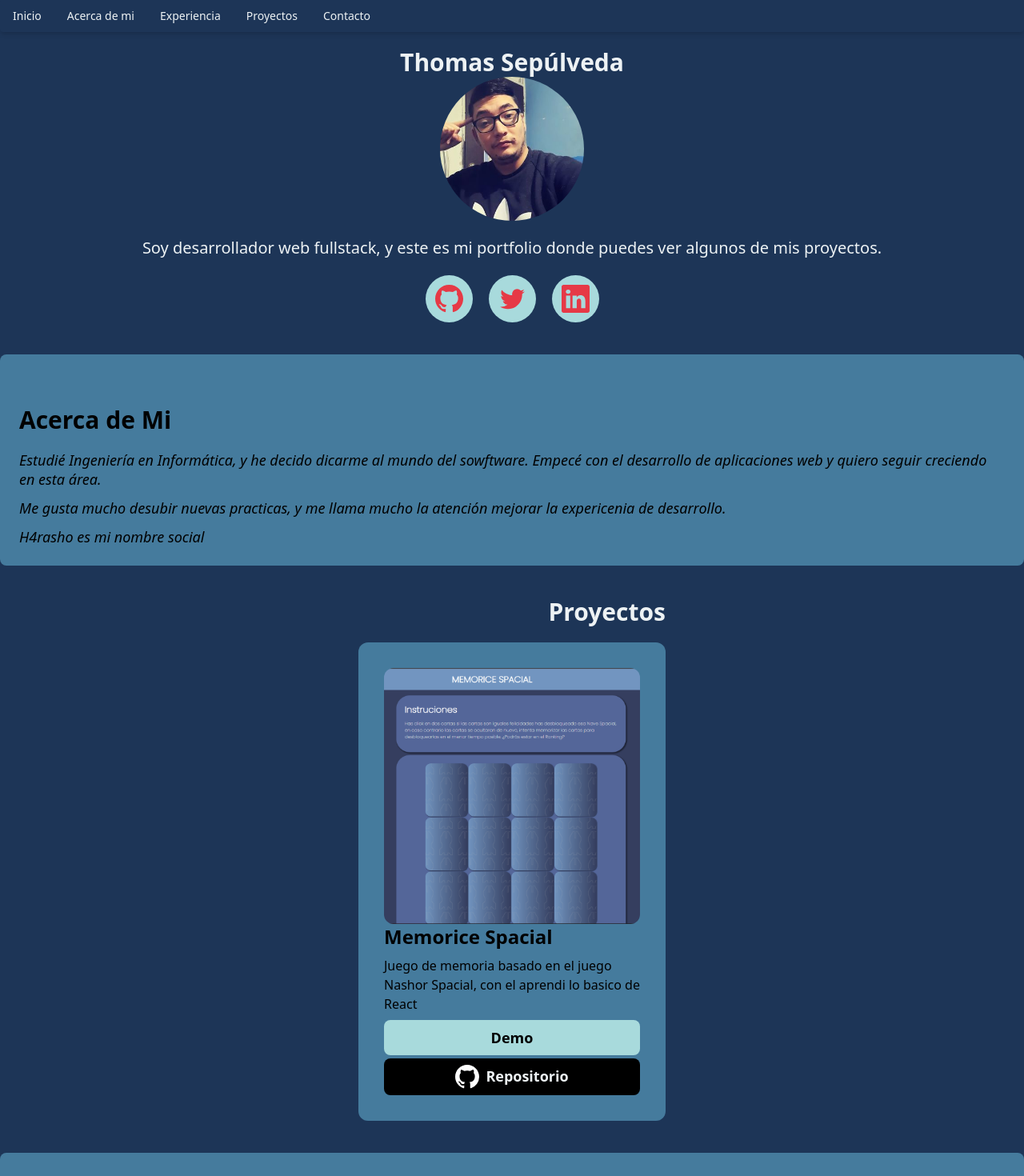
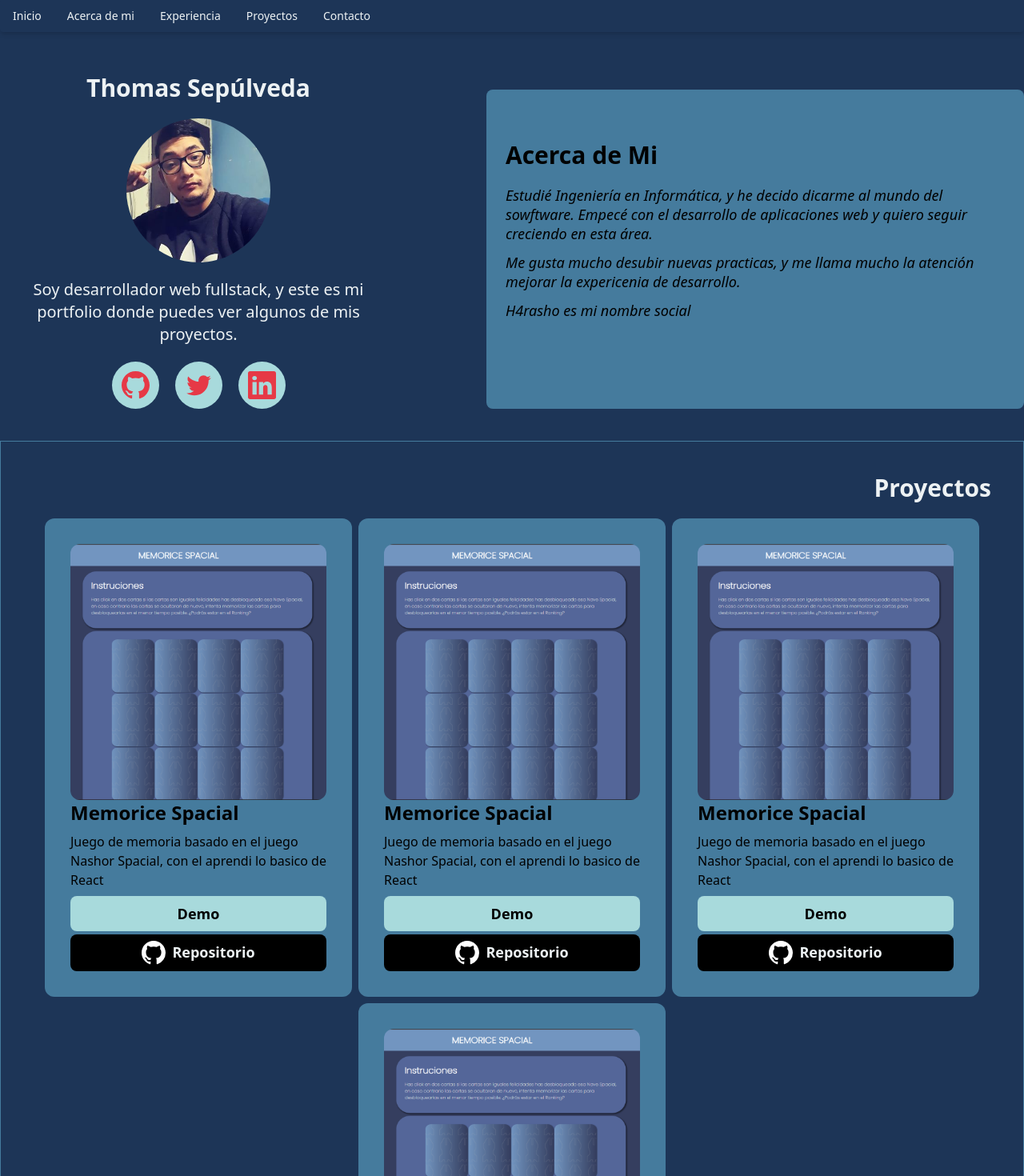
Before and after one commit to H4rasho/portfolio, a Next.js app: page / in a window 1280 px wide. Shown: the top 1470 px of the page at 80% size. Built offline with nearby package versions, Linux system fonts and the light colour scheme.

Commit message:
fix display content

```diff
--- a/components/Footer.tsx
+++ b/components/Footer.tsx
@@ -2,7 +2,7 @@ import IconList from "./IconList";
 
 export function Footer() {
   return (
-    <footer className="mt-5 p-6 text-center">
+    <footer className="mt-5 p-6 text-center text-text">
       <h3 className="text-2xl">Contactos</h3>
       <div className="mt-5">
         <IconList />
--- a/components/Projects.tsx
+++ b/components/Projects.tsx
@@ -1,6 +1,24 @@
 import Card from "./ui/cards/Card";
 
 const PROJECTS = [
+  {
+    name: "Memorice Spacial",
+    img: "/img/memorice-spacial.png",
+    description:
+      "Juego de memoria basado en el juego Nashor Spacial, con el aprendi lo basico de React",
+  },
+  {
+    name: "Memorice Spacial",
+    img: "/img/memorice-spacial.png",
+    description:
+      "Juego de memoria basado en el juego Nashor Spacial, con el aprendi lo basico de React",
+  },
+  {
+    name: "Memorice Spacial",
+    img: "/img/memorice-spacial.png",
+    description:
+      "Juego de memoria basado en el juego Nashor Spacial, con el aprendi lo basico de React",
+  },
   {
     name: "Memorice Spacial",
     img: "/img/memorice-spacial.png",
@@ -11,11 +29,11 @@ const PROJECTS = [
 
 export default function Projects() {
   return (
-    <div>
-      <h2 className="text-right text-3xl font-extrabold mt-10 text-text ">
+    <div className="xl:border border-spacing-2  border-card pb-10 mt-10">
+      <h2 className="text-right text-3xl font-extrabold mt-10 text-text mr-10">
         Proyectos
       </h2>
-      <div className="flex gap-2 mt-5 flex-wrap">
+      <div className="flex gap-2 mt-5 flex-wrap justify-center">
         {PROJECTS.map((project) => (
           <Card {...project} key={project.name} />
         ))}
--- a/components/Welcome.tsx
+++ b/components/Welcome.tsx
@@ -3,8 +3,8 @@ import IconList from "./IconList";
 
 export default function Welcome() {
   return (
-    <>
-      <h1 className="text text-3xl text-text font-bold mt-5">
+    <section className="flex flex-col justify-center items-center">
+      <h1 className="text text-3xl text-center text-text font-bold mt-5 mb-5">
         Thomas Sepúlveda
       </h1>
       <Image
@@ -12,13 +12,13 @@ export default function Welcome() {
         width={180}
         height={180}
         alt="thomas"
-        className="rounded-full mt-4"
+        className="rounded-full mt-10"
       />
       <p className="text text-xl text-text font-light text-center  py-5">
         Soy desarrollador web fullstack, y este es mi portfolio donde puedes ver
         algunos de mis proyectos.
       </p>
       <IconList />
-    </>
+    </section>
   );
 }
--- a/components/containers/SecctionContainer.tsx
+++ b/components/containers/SecctionContainer.tsx
@@ -6,7 +6,7 @@ export default function SectionContainer({
 }: ContainerProps) {
   return (
     <div
-      className="mt-10 p-6 bg-primary rounded-lg text-black w-full"
+      className="mt-10 p-6 bg-primary rounded-lg text-black max-w-2xl"
       {...rest}
     >
       {children}
--- a/components/ui/TimeLine/TimeLine.tsx
+++ b/components/ui/TimeLine/TimeLine.tsx
@@ -5,16 +5,11 @@ import TimeLineItem from "./TimeLineItem";
 export default function TimeLine() {
   return (
     <SectionContainer>
+      <div className="px-5">
         <h2 className="text-right text-3xl font-extrabold mt-10 text-black">
           Trajectoria
         </h2>
         <ol className="relative border-l border-black mt-8">
-        <TimeLineItem
-          title="Titulado de Ingenieria en Informática"
-          date="2016 - 2021"
-          description="Univeridad Tecnológica Metropolitana, Santiago de Chile"
-          icon={<University />}
-        />
           <TimeLineItem
             title="Desarrollador FullStack en Belray Chile"
             date="2022 - Actualidad"
@@ -22,7 +17,14 @@ export default function TimeLine() {
           y una aplicación con modo ofline en React Native."
             icon={<University />}
           />
+          <TimeLineItem
+            title="Titulado de Ingenieria en Informática"
+            date="2016 - 2021"
+            description="Univeridad Tecnológica Metropolitana, Santiago de Chile"
+            icon={<University />}
+          />
         </ol>
+      </div>
     </SectionContainer>
   );
 }
--- a/pages/index.tsx
+++ b/pages/index.tsx
@@ -15,9 +15,11 @@ const Home: NextPage = () => {
       </Head>
 
       <NavBar />
-      <main className="flex flex-col justify-center items-center -z-10 container m-auto">
-        <Welcome />
-        <About />
+      <main className="flex flex-col justify-center items-center -z-10 max-w-screen-xl  mx-auto mt-8">
+        <div className="md:flex gap-28">
+          <Welcome />
+          <About />
+        </div>
         <Projects />
         <TimeLine />
         <Footer />
```
Lines whose indentation alone changed are shown as unchanged.
